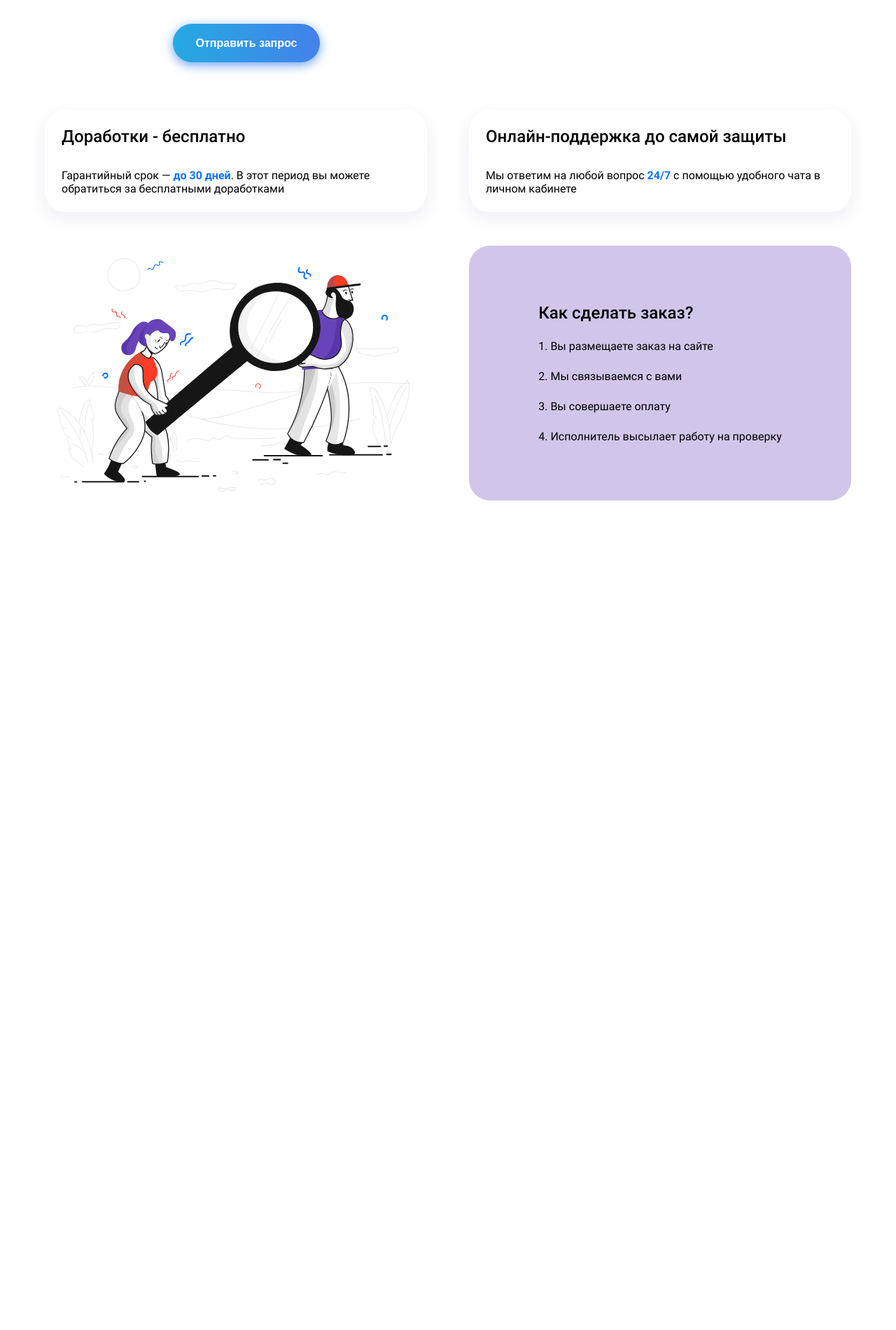
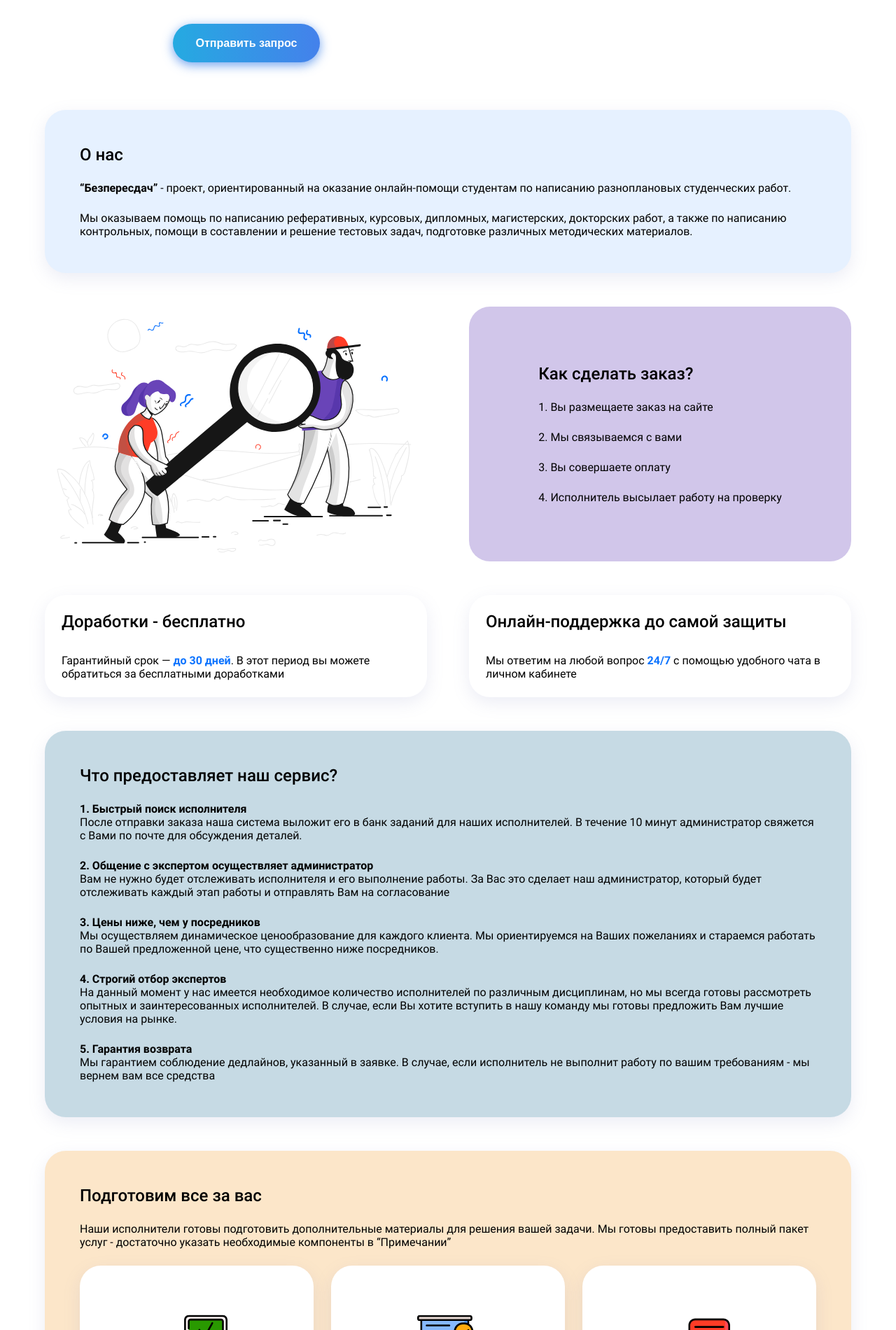
Before and after one commit to bezperesdach/bezperesdach_frontend, a Next.js app: page / in a window 1280 px wide. Shown: the part 740-2640 px from the top of the page at 70% size. Before the commit the page ends 1455 px from the top, so only its background shows below. Built offline with nearby package versions, Linux system fonts and the light colour scheme.

Commit message:
feat: add new components in index

```diff
--- a/pages/index.tsx
+++ b/pages/index.tsx
@@ -3,6 +3,9 @@ import { Guarantees } from "../components/guarantees/guarantees";
 import { Hero } from "../components/hero/hero";
 import { Navbar } from "../components/navbar/navbar";
 import { Services } from "../components/services/services";
+import { About } from "../components/about/about";
+import { Represents } from "../components/represents/represents";
+import { Preparation } from "../components/preparation/preparation";
 
 import styles from "../styles/Home.module.css";
 
@@ -19,8 +22,11 @@ export default function Home() {
 
       <main className={styles.main}>
         <Hero />
+        <About />
+        <Services />
         <Guarantees />
-        <Services />
+        <Represents />
+        <Preparation />
       </main>
     </div>
   );
```
